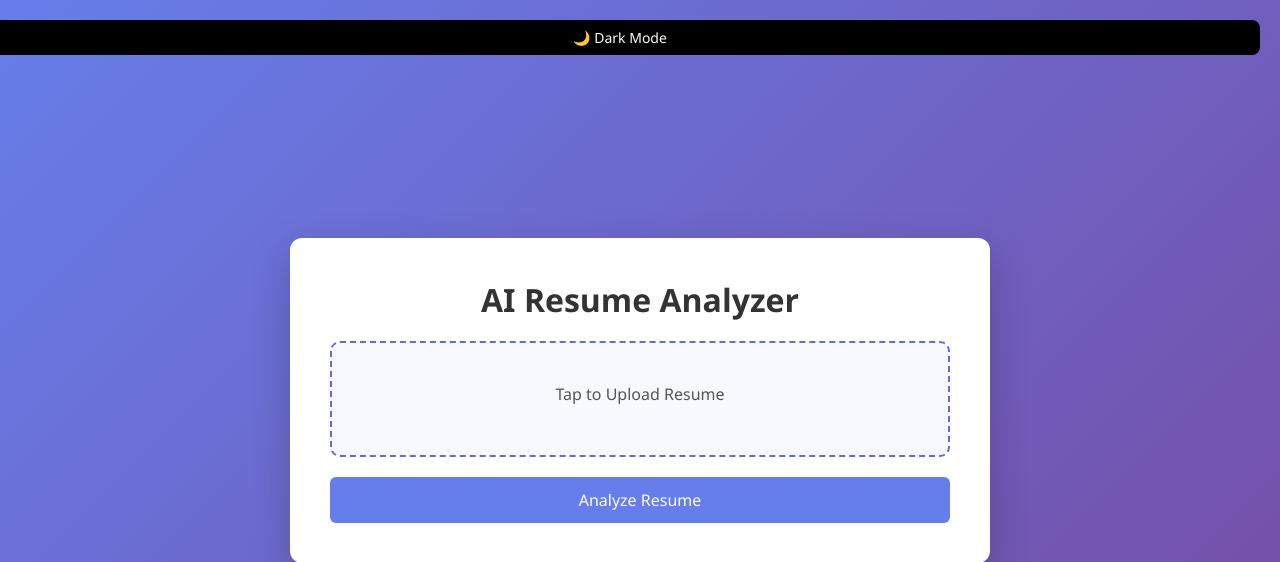
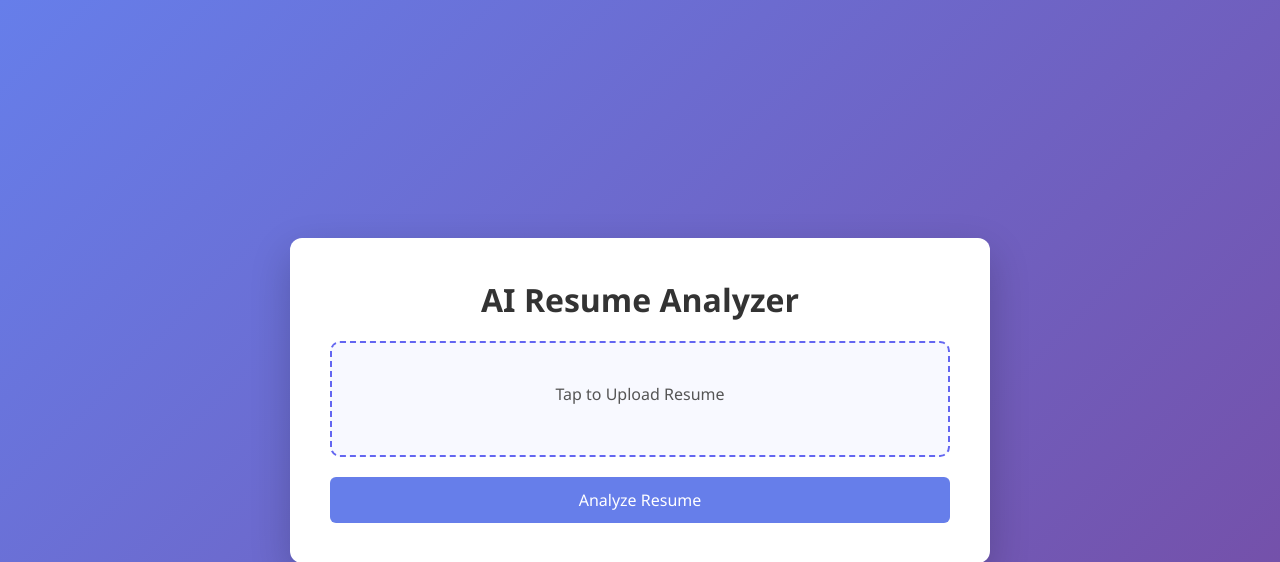
Before and after one commit to Amit931768/AI_Resume_Analyzer, a Flask app: page / in a window 1280 px wide. Shown: the top 562 px of the page. Run offline with Flask 3, Linux system fonts and the light colour scheme.

Commit message:
some changes

```diff
--- a/static/style.css
+++ b/static/style.css
@@ -242,28 +242,6 @@ background:#38a169;
 
 }
 
-/* DARK MODE BUTTON */
-
-.dark-btn{
-position:absolute;
-top:20px;
-right:20px;
-background:black;
-color:white;
-border:none;
-padding:8px 14px;
-border-radius:8px;
-cursor:pointer;
-font-size:14px;
-}
-
-/* DARK MODE */
-
-.dark{
-
-background:#1e1e1e;
-
-}
 
 .dark .container{
 
--- a/templates/index.html
+++ b/templates/index.html
@@ -11,15 +11,12 @@
 <link rel="stylesheet" href="{{ url_for('static', filename='style.css') }}">
 
 <script defer src="{{ url_for('static', filename='script.js') }}"></script>
-<script defer src="{{ url_for('static', filename='darkmode.js') }}"></script>
 
 </head>
 
 <body>
 
 <div class="container">
-
-<button class="dark-btn" onclick="toggleDarkMode()">🌙 Dark Mode</button>
 
 <h1>AI Resume Analyzer</h1>
 
```
